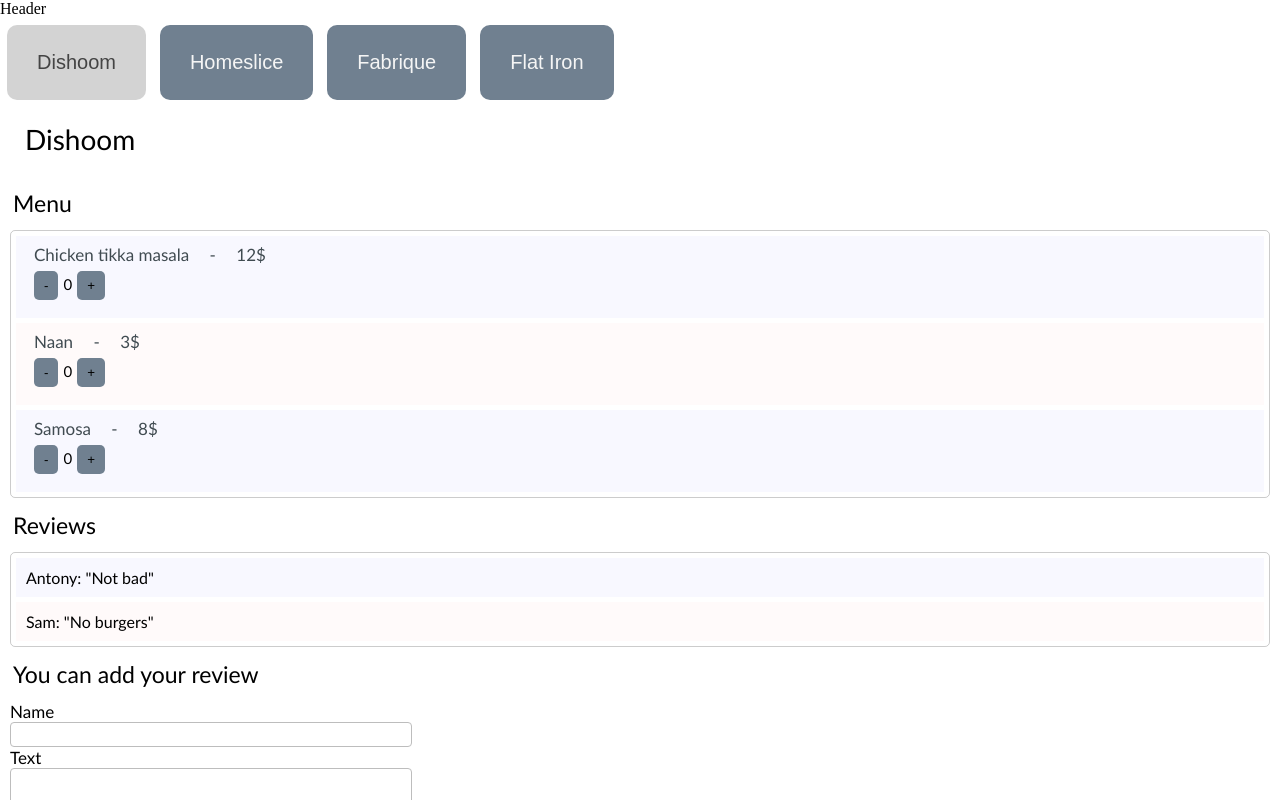
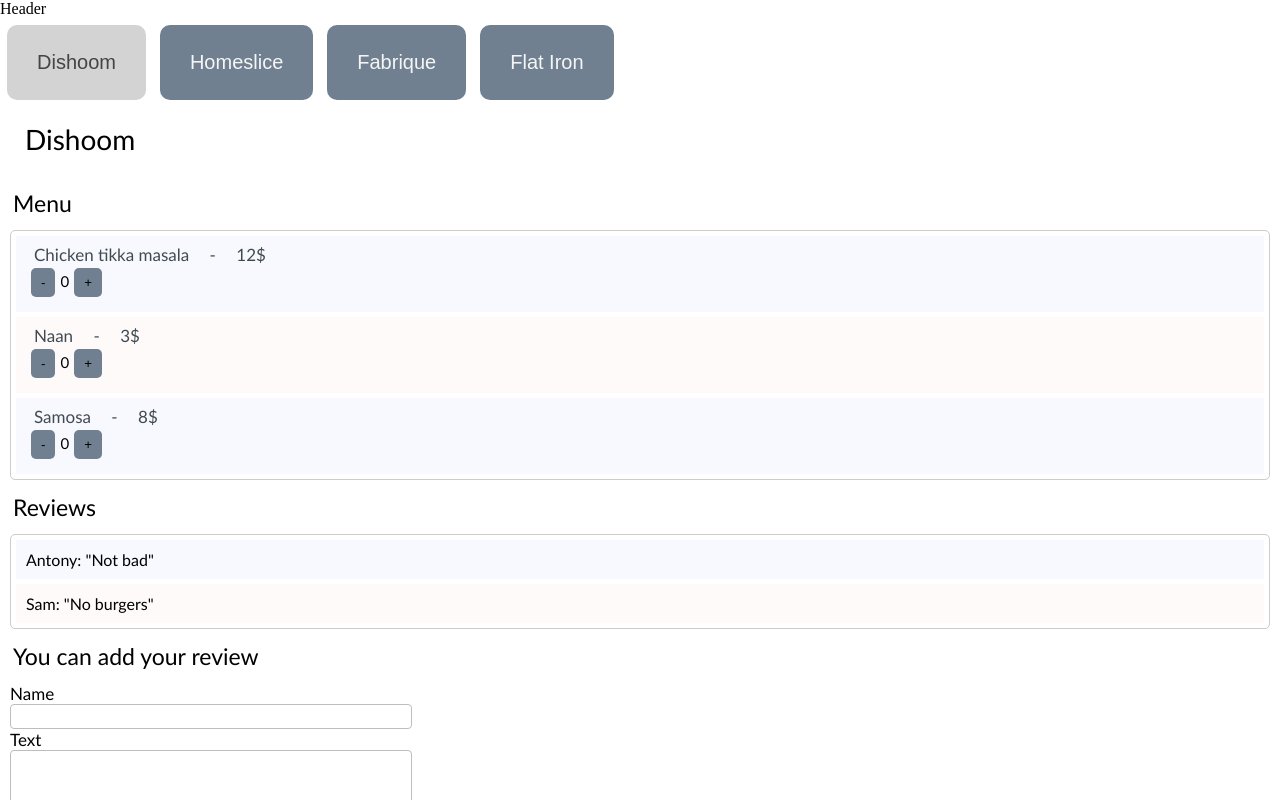
Before and after one commit to apigareva/Restaurant_Service, a React (Vite) app: page /restaurants/1/menu in a window 1280 px wide. Shown: the top 800 px of the page. Built offline with nearby package versions, Linux system fonts and the light colour scheme.

Commit message:
fixed css styles

```diff
--- a/src/components/dishCounter/dishCounter.jsx
+++ b/src/components/dishCounter/dishCounter.jsx
@@ -5,7 +5,7 @@
 const MIN_DISH_COUNTER = 0;
 const MAX_DISH_COUNTER = 5;
 
-export const DishCounter = ({classname}) => {
+export const DishCounter = () => {
     const [value, setValue] = useState(0);
 
     const increment = () => setValue(Math.min((value + 1), MAX_DISH_COUNTER));
--- a/src/components/dishCounter/dishCounter.module.css
+++ b/src/components/dishCounter/dishCounter.module.css
@@ -1,3 +1,3 @@
 .root {
-    padding: 3px;
+    /*padding: 3px;*/
 }
--- a/src/components/reviews/reviews.jsx
+++ b/src/components/reviews/reviews.jsx
@@ -13,7 +13,7 @@
                     </div>
                 ))}
             </ul>
-            <ReviewForm className={styles.form}/>
+            <ReviewForm />
         </div>
     );
 }
--- a/src/components/reviews/reviews.module.css
+++ b/src/components/reviews/reviews.module.css
@@ -26,7 +26,3 @@
 .root .review:nth-child(even) {
     background: snow;
 }
-
-.form {
-
-}
```
Also changed, not shown: src/components/app/reset.css (+0 -7 lines).
